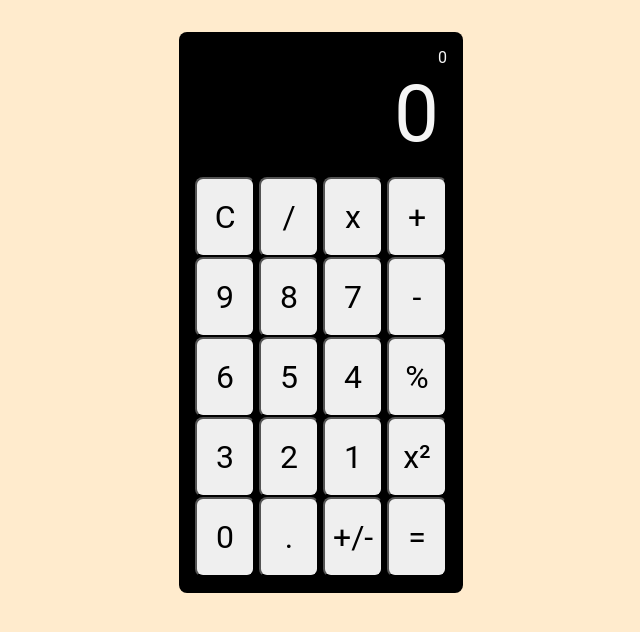
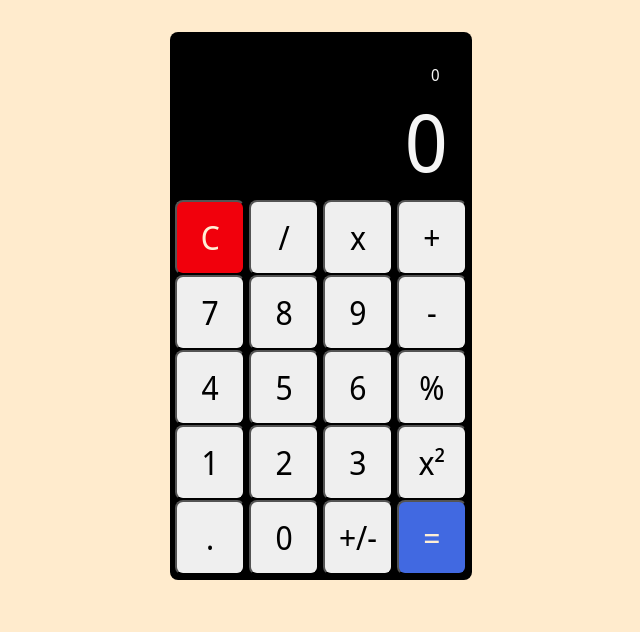
Before and after one commit to GustaJLemos/Projeto_Calculadora, a plain HTML site: page index.html in a window 1280 px wide. Shown: the whole page, without its empty margins (319-959 px from the left). Drawn offline with Linux system fonts and the light colour scheme.

Commit message:
Atualizando algumas coisas

```diff
--- a/index.html
+++ b/index.html
@@ -21,32 +21,32 @@
 
         <section id="buttons">
             <div id="top">
-                <input type="button" value="C">
-                <input type="button" value="/">
-                <input type="button" value="x">
-                <input type="button" value="+">
+                <input type="button" value="C" id="delete">
+                <input type="button" value="/" id="dividir">
+                <input type="button" value="x" id="multiplicar">
+                <input type="button" value="+" id="soma">
             </div>
 
             <div id="mid">
-                <input type="button" value="9">
-                <input type="button" value="8">
-                <input type="button" value="7">
-                <input type="button" value="-">
+                <input type="button" value="7" id="numero7" onclick="identificarNum(7)">
+                <input type="button" value="8" id="numero8" onclick="identificarNum(8)">
+                <input type="button" value="9" id="numero9" onclick="identificarNum(9)">
+                <input type="button" value="-" id="subtracao" >
                 <br>
-                <input type="button" value="6">
-                <input type="button" value="5">
-                <input type="button" value="4">
-                <input type="button" value="%">
+                <input type="button" value="4" id="numero4" onclick="identificarNum(4)">
+                <input type="button" value="5" id="numero5" onclick="identificarNum(5)">
+                <input type="button" value="6" id="numero6" onclick="identificarNum(6)">
+                <input type="button" value="%" id="numero%">
                 <br>
-                <input type="button" value="3">
-                <input type="button" value="2">
-                <input type="button" value="1">
-                <input type="button" value="x²">
+                <input type="button" value="1" id="numero1" onclick="identificarNum(1)">
+                <input type="button" value="2" id="numero2" onclick="identificarNum(2)">
+                <input type="button" value="3" id="numero3" onclick="identificarNum(3)">
+                <input type="button" value="x²" id="numerox^2">
                 <br>
-                <input type="button" value="0">
-                <input type="button" value=".">
-                <input type="button" value="+/-">
-                <input type="button" value="=">
+                <input type="button" value="." id="numero.">
+                <input type="button" value="0" id="numero0" onclick="identificarNum(0)">
+                <input type="button" value="+/-" id="numero+/-">
+                <input type="button" value="=" id="resultado">
             </div>
         </section>
     </div>
--- a/script.js
+++ b/script.js
@@ -0,0 +1,5 @@
+function identificarNum(numx){
+
+    let resposta = tela
+    resposta.innerHTML = numx
+}
--- a/style.css
+++ b/style.css
@@ -1,7 +1,7 @@
 * {
     margin: 0;
     padding: 0;
-    font-family: 'Roboto';
+    font-family: 'Noto Sans Display', sans-serif;
     box-sizing: border-box;
     user-select: none;
     border-radius: 0.5rem;
@@ -19,12 +19,13 @@ body {
 body #calculator {
     background-color: black;
     margin-top: 2rem;
+
 }
 
 body #tela-top{
     display: flex;
     flex-direction: row-reverse;
-    padding: 1rem 1rem 0 0;
+    padding: 2rem 2rem 0 0;
     height: 100%;
     color: whitesmoke;
     font-size: 1rem;
@@ -41,12 +42,22 @@ body #tela {
 
 body #buttons {
     height: 100%;
-    padding: 1rem;
+    padding: 0.3rem;
 }
 
 input {
-    height: 80px;
-    width: 60px;
+    height: 75px;
+    width: 70px;
     padding: 0.5rem;
     font-size: 2rem;
 }
+
+body #buttons #delete{
+    background-color: #f1000c;
+    color: papayawhip;
+}
+
+body #buttons #resultado{
+    background-color: royalblue;
+    color: papayawhip;
+}
```
